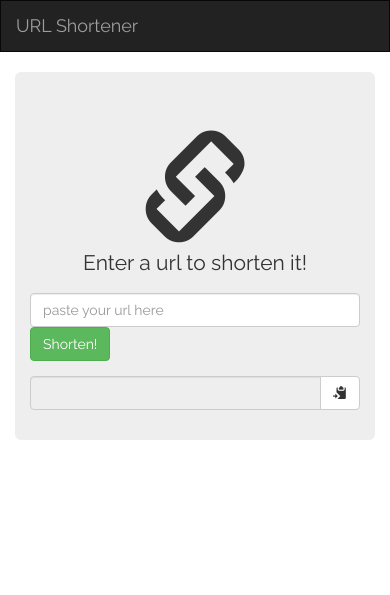
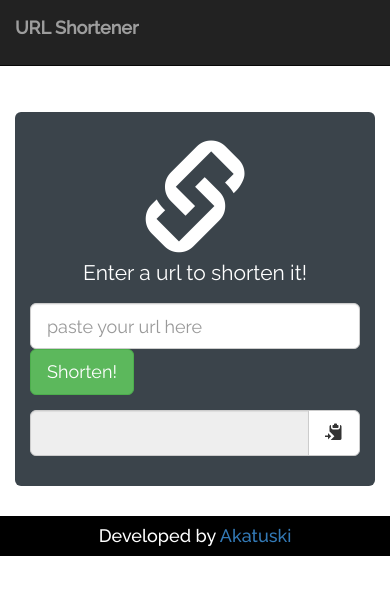
Before and after one commit to Akatsuki06/URLShortener, a Django app: page / in a window 390 px wide. Shown: the top 595 px of the page. Run offline with Django 3.2, Linux system fonts and the light colour scheme; some libraries are stand-ins or nearby versions.

Commit message:
mobile support

```diff
--- a/URLShortener/settings.py
+++ b/URLShortener/settings.py
@@ -25,7 +25,7 @@ SECRET_KEY = '&pw6=2o38#m95d=bu$^31h@l2tj@1(e3kt)r-jrcoy-l(b474@'
 # SECURITY WARNING: don't run with debug turned on in production!
 DEBUG = True
 
-ALLOWED_HOSTS = []
+ALLOWED_HOSTS = ['*']
 
 
 # Application definition
--- a/basicapp/forms.py
+++ b/basicapp/forms.py
@@ -9,7 +9,7 @@ class LinkForm(forms.ModelForm):
         model=models.Link
         fields=('targetURL',)
         widgets={
-        'targetURL':forms.TextInput(attrs={'class':'form-control','id':'shortenURL','placeholder':'paste your url here'})
+        'targetURL':forms.TextInput(attrs={'class':'form-control  input-lg','id':'shortenURL','placeholder':'paste your url here'})
         }
         labels={
         'targetURL':''
--- a/basicapp/static/css/app.css
+++ b/basicapp/static/css/app.css
@@ -1,11 +1,33 @@
 @import url(https://fonts.googleapis.com/css?family=Raleway:400,500);
 
 body {
-  background: F44336;
+  background: white;
+  color: white;
+  padding-top: 112px;
 }
 * {
   font-family: Raleway;
 }
+
 .large {
     font-size: 5.2em;
 }
+.jumbotron{
+  background-color: #3B444B;
+  /*height: 100vh;*/
+}
+
+footer{
+  background-color: black;
+}
+@media screen
+  and (min-device-width: 1200px)
+  and (max-device-width: 1600px) {
+    footer{
+      background-color: black;
+      position:absolute;
+       bottom:0;
+       width:100%;
+       height:60px;
+    }
+}
--- a/basicapp/static/js/app.js
+++ b/basicapp/static/js/app.js
@@ -2,5 +2,7 @@ function copyText() {
   var copyText = document.getElementById("copy-input");
   copyText.select();
   document.execCommand("Copy");
+  // var tooltip=document.getElementById("copy-input");
+  // $(".hover-tooltip a").tooltip('show');
   // alert("Copied the text: " + copyText.value);
 }
--- a/basicapp/templates/base.html
+++ b/basicapp/templates/base.html
@@ -4,7 +4,7 @@
     {% load staticfiles %}
     <meta charset="utf-8">
     <title>URL Shortener</title>
-
+<meta name="viewport" content="width=device-width, initial-scale=1.0">
   <link rel="stylesheet" href="https://maxcdn.bootstrapcdn.com/bootstrap/3.3.7/css/bootstrap.min.css" integrity="sha384-BVYiiSIFeK1dGmJRAkycuHAHRg32OmUcww7on3RYdg4Va+PmSTsz/K68vbdEjh4u" crossorigin="anonymous">
   <link rel="stylesheet" href="{% static 'css/app.css' %}">
   <script type="text/javascript" src ="{% static 'js/app.js'%}">
@@ -15,13 +15,11 @@
 
   <body>
 
-
-
-
-    <nav class="navbar navbar-inverse">
+    <nav class="navbar navbar-default custom-navbar navbar-fixed-top navbar-inverse">
       <div class="container">
-        <div class="navbar-header">
-          <a class="navbar-brand" href="#">URL Shortener</a>
+          <ul class="nav navbar-nav ">
+          <li>  <a class="navbar-brand" href=""><b>URL Shortener</b></a></li>
+          </ul>
         </div>
       </div>
     </nav>
@@ -31,6 +29,16 @@
               {% block bodyblock %}
               {% endblock bodyblock %}
           </div>
-      </div>
+    </div>
+
+<footer>
+  <div class="container">
+    <h4>
+         <p class="text-center">
+        Developed by <a href="https://github.com/Akatsuki06" target="_blank">Akatuski</a>
+      </p>
+    </h4>
+  </div>
+</footer>
   </body>
 </html>
--- a/basicapp/templates/index.html
+++ b/basicapp/templates/index.html
@@ -1,33 +1,28 @@
 {% extends "base.html" %}
 
 {% block bodyblock %}
-
 <p class="text-center">
-<br><span class="glyphicon glyphicon-link large"></span><br>
-Enter a url to shorten it!
-<br>
+  <span class="glyphicon glyphicon-link large"></span><br>
+  Enter a url to shorten it!<br>
 </p>
-    <form class="form-group" method="post">
+<form class="form-group" method="post">
       {%csrf_token%}
-      <div class="form-group ">
-          {{form}}
-          <input class="btn btn-success"  type="submit" name="" value="Shorten!">
-      </div>
-
-  </form>
+      {{form}}
+      <input class="btn btn-success btn-lg"  type="submit" name="" value="Shorten!">
+</form>
 
 <div class="input-group">
   {% if shortenurl|length > 0 %}
-<a href="{{shortenurl}}" target='_blank'>
-  <input type="url" class="form-control" id="copy-input" value='{{shortenurl}}' readonly="true" ></a>
+    <a href="{{shortenurl}}" target='_blank'>
+      <input type="text" class="form-control input-lg" id="copy-input" value='{{shortenurl}}' readonly="true"></a>
   {% else %}
-  <input type="text" class="form-control" id="copy-input" readonly="true">
+    <input type="text" class="form-control input-lg" id="copy-input" readonly="true">
   {% endif %}
       <span class="input-group-btn">
-        <button class="btn btn-default" type="button"  data-placement="button"
-            title="Copy" onclick="copyText()">
+        <button class="btn btn-default btn-lg" type="button"  data-placement="button" title="Copy" onclick="copyText()">
           <span class="glyphicon glyphicon-copy"></span>
         </button>
       </span>
+</div>
 
 {% endblock bodyblock %}
```
Also changed, not shown: db.sqlite3.
